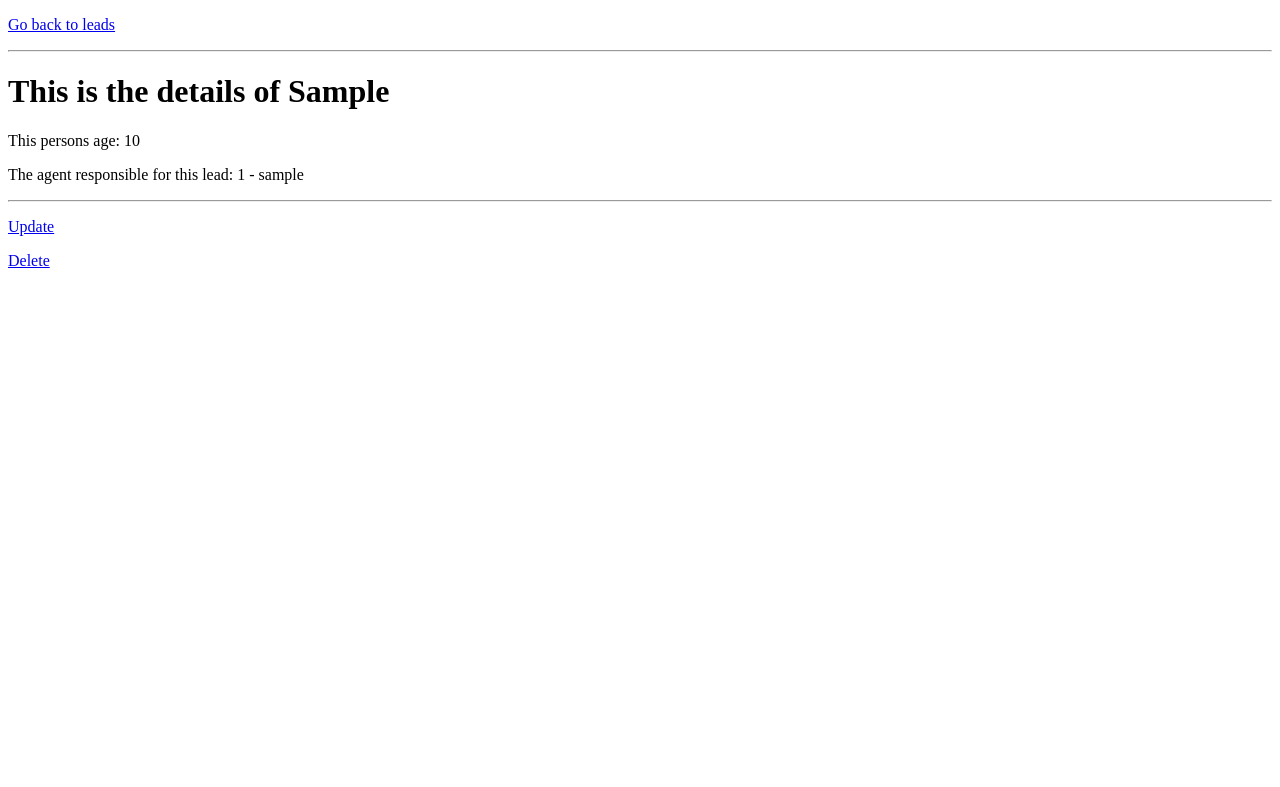
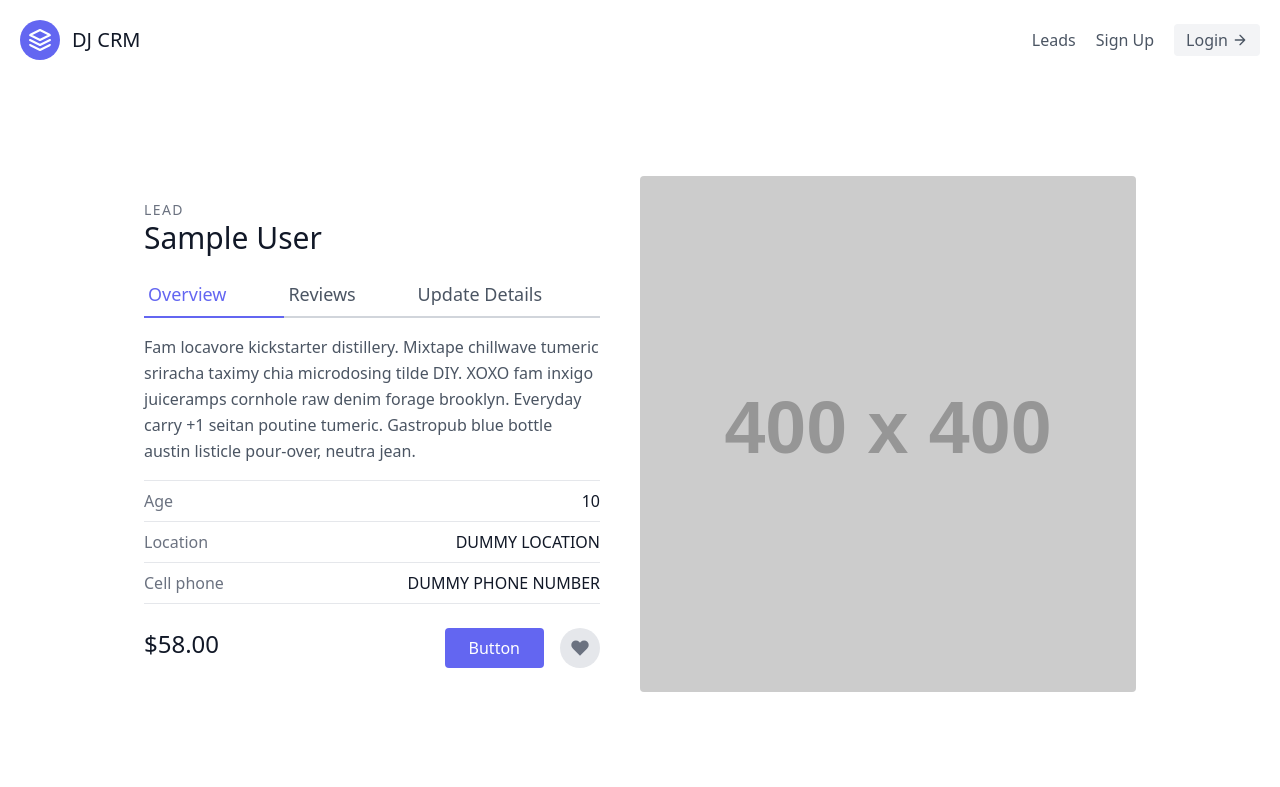
Before and after one commit to otaviokr/build-a-crm-tutorial, a Django app: page /leads/1/ in a window 1280 px wide. Shown: the top 787 px of the page. Run offline with Django 3.2, Linux system fonts and the light colour scheme; tables that the repository leaves empty hold one stand-in row (values such as "Sample post"); grey boxes labelled with a size stand in for pictures from a placeholder-image service; some libraries are stand-ins or nearby versions.

Commit message:
Better looking views

```diff
--- a/djcrm/urls.py
+++ b/djcrm/urls.py
@@ -1,7 +1,9 @@
 from django.contrib import admin
 from django.urls import path, include
+from leads.views import landing_page, LandingPageView
 
 urlpatterns = [
     path('admin/', admin.site.urls),
+    path('', LandingPageView.as_view(), name='landing-page'),
     path('leads/', include('leads.urls', namespace="leads")),
 ]
--- a/leads/views.py
+++ b/leads/views.py
@@ -1,7 +1,14 @@
 from django.shortcuts import render, redirect
 from django.http import HttpResponse
+from django.views.generic import TemplateView
 from .models import Lead, Agent
 from .forms import LeadModelForm, LeadForm
+
+class LandingPageView(TemplateView):
+    template_name = "landing.html"
+
+def landing_page(request):
+    return render(request, "landing.html")
 
 def lead_list(request):
     leads = Lead.objects.all()
--- /dev/null
+++ b/templates/base.html
@@ -0,0 +1,14 @@
+<!DOCTYPE html>
+<html lang="en">
+<head>
+    <meta charset="UTF-8">
+    <meta name="viewport" content="width=device-width, initial-scale=1.0">
+    <title>DJCRM</title>
+    <link href="https://unpkg.com/tailwindcss@^2/dist/tailwind.min.css" rel="stylesheet">
+</head>
+<body>
+    {% include 'navbar.html' %}
+    {% block content %}
+    {% endblock content %}
+</body>
+</html>
--- a/templates/leads/lead_detail.html
+++ b/templates/leads/lead_detail.html
@@ -1,18 +1,45 @@
-<!DOCTYPE html>
-<html lang="en">
-<head>
-    <meta charset="UTF-8">
-    <meta name="viewport" content="width=device-width, initial-scale=1.0">
-    <title>Document</title>
-</head>
-<body>
-    <p><a href="{% url 'leads:lead-list' %}">Go back to leads</a></p>
-    <hr/>
-    <h1>This is the details of {{ lead.first_name}}</h1>
-    <p>This persons age: {{ lead.age }}</p>
-    <p>The agent responsible for this lead: {{ lead.agent }}</p>
-    <hr/>
-    <p><a href="{% url 'leads:lead-update' lead.pk %}">Update</a></p>
-    <p><a href="{% url 'leads:lead-delete' lead.pk %}">Delete</a></p>
-</body>
-</html>
+{% extends "../base.html" %}
+
+{% block content %}
+
+<section class="text-gray-600 body-font overflow-hidden">
+  <div class="container px-5 py-24 mx-auto">
+    <div class="lg:w-4/5 mx-auto flex flex-wrap">
+      <div class="lg:w-1/2 w-full lg:pr-10 lg:py-6 mb-6 lg:mb-0">
+        <h2 class="text-sm title-font text-gray-500 tracking-widest">LEAD</h2>
+        <h1 class="text-gray-900 text-3xl title-font font-medium mb-4">{{ lead.first_name }} {{ lead.last_name }}</h1>
+        <div class="flex mb-4">
+          <a class="flex-grow text-indigo-500 border-b-2 border-indigo-500 py-2 text-lg px-1">Overview</a>
+          <a class="flex-grow border-b-2 border-gray-300 py-2 text-lg px-1">Reviews</a>
+          <a href="{% url 'leads:lead-update' lead.pk %}" class="flex-grow border-b-2 border-gray-300 py-2 text-lg px-1">
+            Update Details
+          </a>
+        </div>
+        <p class="leading-relaxed mb-4">Fam locavore kickstarter distillery. Mixtape chillwave tumeric sriracha taximy chia microdosing tilde DIY. XOXO fam inxigo juiceramps cornhole raw denim forage brooklyn. Everyday carry +1 seitan poutine tumeric. Gastropub blue bottle austin listicle pour-over, neutra jean.</p>
+        <div class="flex border-t border-gray-200 py-2">
+          <span class="text-gray-500">Age</span>
+          <span class="ml-auto text-gray-900">{{ lead.age }}</span>
+        </div>
+        <div class="flex border-t border-gray-200 py-2">
+          <span class="text-gray-500">Location</span>
+          <span class="ml-auto text-gray-900">DUMMY LOCATION</span>
+        </div>
+        <div class="flex border-t border-b mb-6 border-gray-200 py-2">
+          <span class="text-gray-500">Cell phone</span>
+          <span class="ml-auto text-gray-900">DUMMY PHONE NUMBER</span>
+        </div>
+        <div class="flex">
+          <span class="title-font font-medium text-2xl text-gray-900">$58.00</span>
+          <button class="flex ml-auto text-white bg-indigo-500 border-0 py-2 px-6 focus:outline-none hover:bg-indigo-600 rounded">Button</button>
+          <button class="rounded-full w-10 h-10 bg-gray-200 p-0 border-0 inline-flex items-center justify-center text-gray-500 ml-4">
+            <svg fill="currentColor" stroke-linecap="round" stroke-linejoin="round" stroke-width="2" class="w-5 h-5" viewBox="0 0 24 24">
+              <path d="M20.84 4.61a5.5 5.5 0 00-7.78 0L12 5.67l-1.06-1.06a5.5 5.5 0 00-7.78 7.78l1.06 1.06L12 21.23l7.78-7.78 1.06-1.06a5.5 5.5 0 000-7.78z"></path>
+            </svg>
+          </button>
+        </div>
+      </div>
+      <img alt="ecommerce" class="lg:w-1/2 w-full lg:h-auto h-64 object-cover object-center rounded" src="https://dummyimage.com/400x400">
+    </div>
+  </div>
+</section>
+{% endblock content %}
--- /dev/null
+++ b/templates/navbar.html
@@ -0,0 +1,19 @@
+<header class="text-gray-600 body-font">
+  <div class="container mx-auto flex flex-wrap p-5 flex-col md:flex-row items-center">
+    <a class="flex title-font font-medium items-center text-gray-900 mb-4 md:mb-0">
+      <svg xmlns="http://www.w3.org/2000/svg" fill="none" stroke="currentColor" stroke-linecap="round" stroke-linejoin="round" stroke-width="2" class="w-10 h-10 text-white p-2 bg-indigo-500 rounded-full" viewBox="0 0 24 24">
+        <path d="M12 2L2 7l10 5 10-5-10-5zM2 17l10 5 10-5M2 12l10 5 10-5"></path>
+      </svg>
+      <span class="ml-3 text-xl">DJ CRM</span>
+    </a>
+    <nav class="md:ml-auto flex flex-wrap items-center text-base justify-center">
+      <a href="{% url 'leads:lead-list' %}" class="mr-5 hover:text-gray-900">Leads</a>
+      <a class="mr-5 hover:text-gray-900">Sign Up</a>
+    </nav>
+    <a href="#" class="inline-flex items-center bg-gray-100 border-0 py-1 px-3 focus:outline-none hover:bg-gray-200 rounded text-base mt-4 md:mt-0">Login
+      <svg fill="none" stroke="currentColor" stroke-linecap="round" stroke-linejoin="round" stroke-width="2" class="w-4 h-4 ml-1" viewBox="0 0 24 24">
+        <path d="M5 12h14M12 5l7 7-7 7"></path>
+      </svg>
+    </a>
+  </div>
+</header>
```
Also changed, not shown: templates/landing.html (added, +21 -0 lines), templates/leads/lead_create.html (+4 -10 lines), templates/leads/lead_list.html (+42 -15 lines), templates/leads/lead_update.html (+29 -18 lines).
